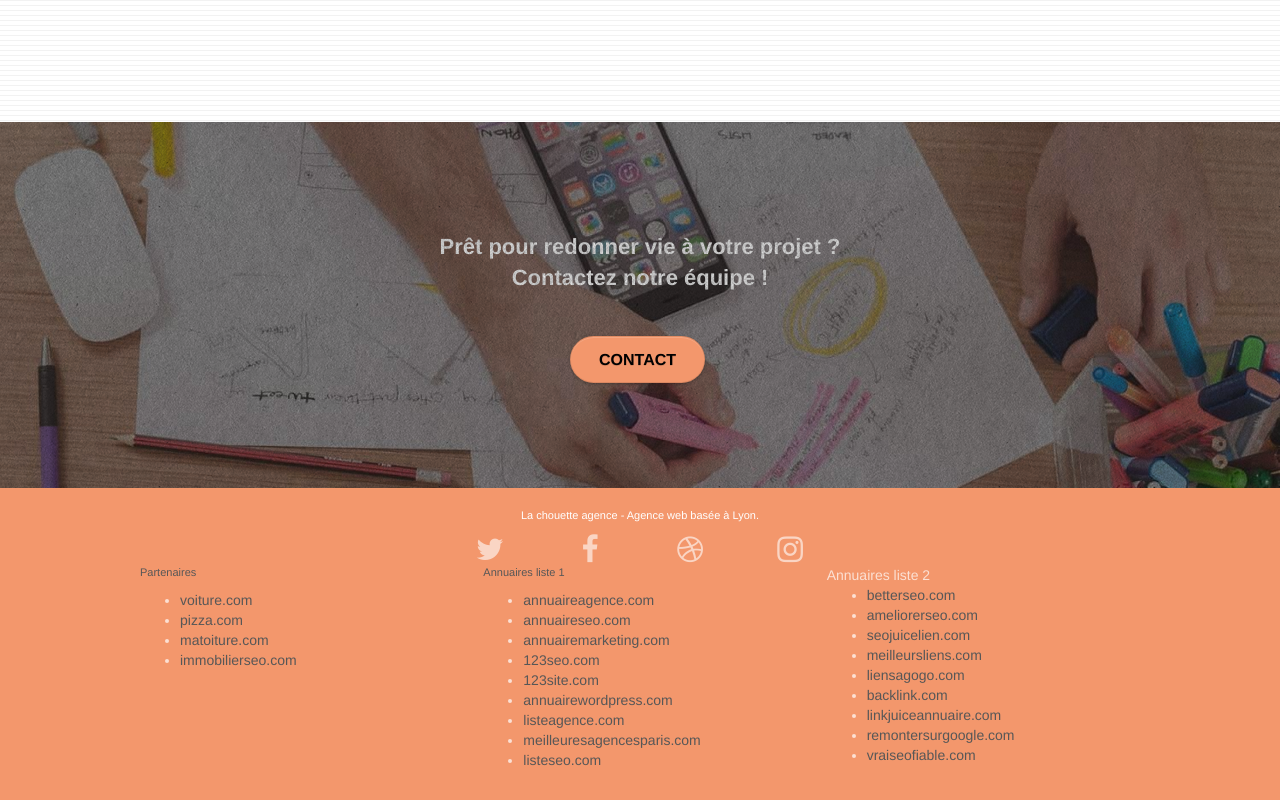
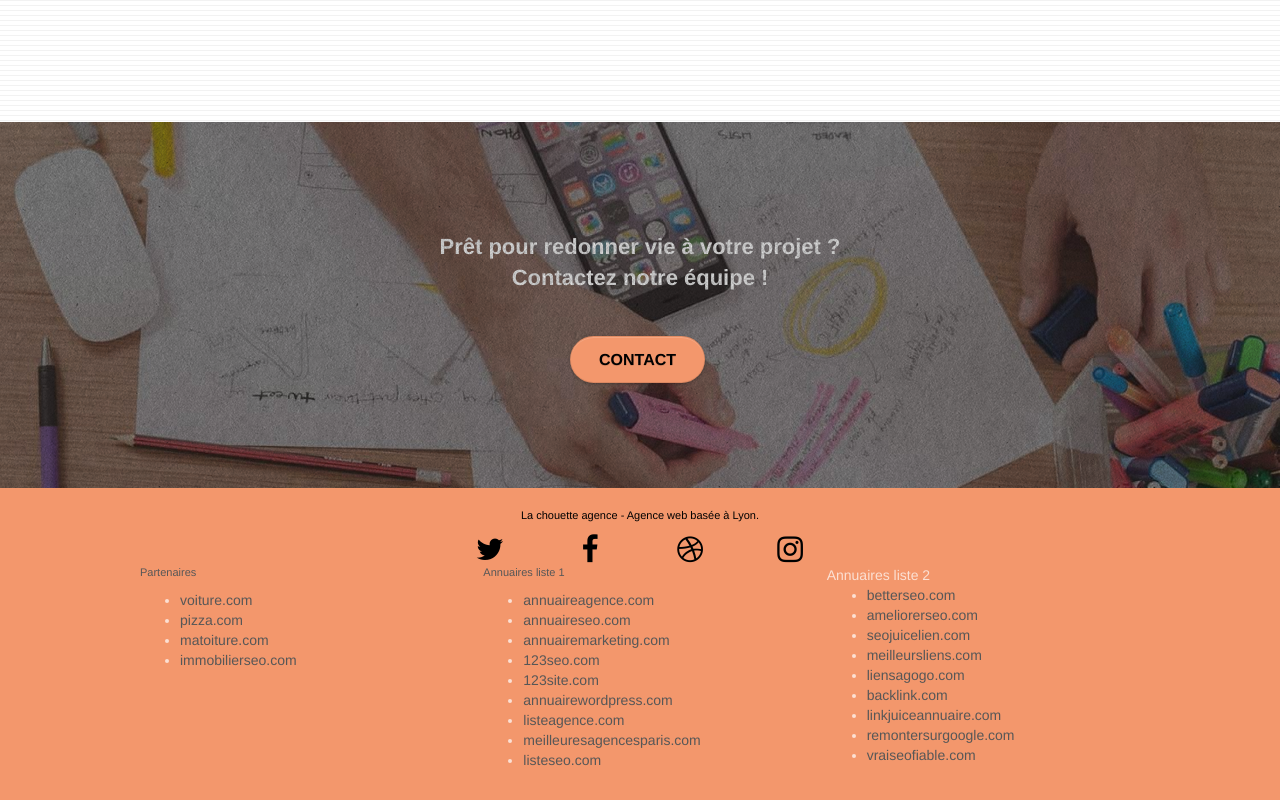
Before and after one commit to alebejarano/alejandrabejarano_4_19012020, a plain HTML site: page index.html in a window 1280 px wide. Shown: the part 2715-3515 px from the top of the page. Drawn offline with Linux system fonts and the light colour scheme.

Commit message:
color contrast icons

```diff
--- a/index.html
+++ b/index.html
@@ -229,7 +229,7 @@
 		<div class="container bloc-sm">
 			<div class="row">
 				<div class="col-sm-12">
-					<p class="text-center white">
+					<p class="text-center black">
 						La chouette agence - Agence web basée à Lyon.<br>
 					</p>
 					<div class="row row-no-gutters social">
--- a/style.css
+++ b/style.css
@@ -123,7 +123,6 @@ a:hover {
 .d-bloc .navbar a,
 .d-bloc .navbar-brand,
 .d-bloc a .icon-sm,
-.d-bloc a .icon-md,
 .d-bloc a .icon-lg,
 .d-bloc a .icon-xl,
 .d-bloc h1 a,
@@ -135,12 +134,14 @@ a:hover {
 .d-bloc p a {
     color: rgba(255, 255, 255, .6);
 }
+.d-bloc a .icon-md {
+    color: #000000;
+}
 
 .d-bloc .a-btn:hover,
 .d-bloc .navbar a:hover,
 .d-bloc .navbar-brand:hover,
 .d-bloc a:hover .icon-sm,
-.d-bloc a:hover .icon-md,
 .d-bloc a:hover .icon-lg,
 .d-bloc a:hover .icon-xl,
 .d-bloc h1 a:hover,
@@ -151,6 +152,9 @@ a:hover {
 .d-bloc h6 a:hover,
 .d-bloc p a:hover {
     color: rgba(255, 255, 255, 1);
+}
+.d-bloc a:hover .icon-md {
+    color: #575757;
 }
 
 .d-bloc .navbar-toggle .icon-bar {
@@ -737,7 +741,10 @@ h4 {
 }
 
 .white {
-    color: #FFFFFF;
+    color: #ffffff;
+}
+.black {
+    color: #000000;
 }
 
 .portfolio-thumb {
```
